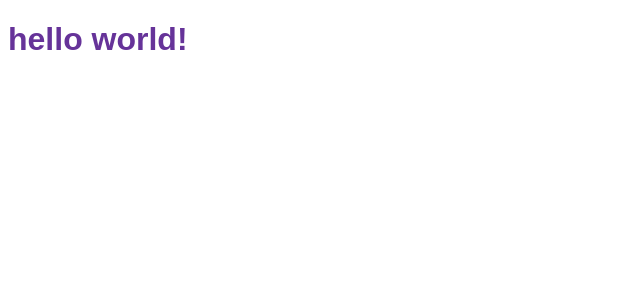
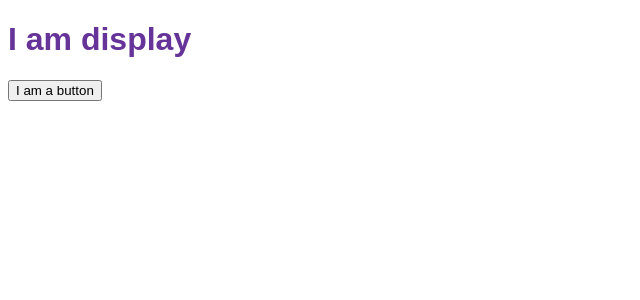
Before and after one commit to helciodev/math-magicians, a React (Create React App) app: page / in a window 1280 px wide. Shown: the top 300 px of the page, without its empty margins (0-640 px from the left). Built offline with nearby package versions, Linux system fonts and the light colour scheme.

Commit message:
render Display and ButtonPanel in App

```diff
--- a/src/components/App.js
+++ b/src/components/App.js
@@ -0,0 +1,14 @@
+import React from 'react';
+import ButtonPanel from './ButtonPanel';
+import Display from './Display';
+
+function App() {
+  return (
+    <div>
+      <Display />
+      <ButtonPanel />
+    </div>
+  );
+}
+
+export default App;
--- a/src/components/Button.js
+++ b/src/components/Button.js
@@ -0,0 +1,9 @@
+import React from 'react';
+
+function Button() {
+  return (
+    <button type="button">I am a button</button>
+  );
+}
+
+export default Button;
--- a/src/components/ButtonPanel.js
+++ b/src/components/ButtonPanel.js
@@ -0,0 +1,10 @@
+import React from 'react';
+import Button from './Button';
+
+function ButtonPanel() {
+  return (
+    <Button />
+  );
+}
+
+export default ButtonPanel;
--- a/src/components/Display.js
+++ b/src/components/Display.js
@@ -0,0 +1,9 @@
+import React from 'react';
+
+function Display() {
+  return (
+    <h1>I am display</h1>
+  );
+}
+
+export default Display;
--- a/src/index.js
+++ b/src/index.js
@@ -1,11 +1,6 @@
 import React from 'react';
 import ReactDOM from 'react-dom';
+import App from './components/App';
 import './style.css';
 
-function App() {
-  return (
-    <h1>hello world!</h1>
-  );
-}
-
 ReactDOM.render(<App />, document.getElementById('root'));
```
